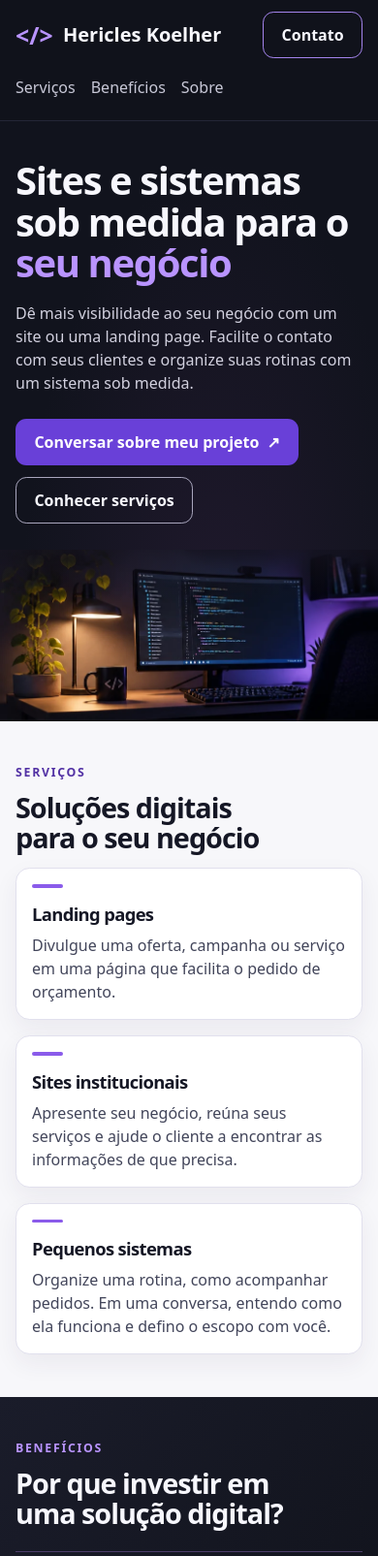
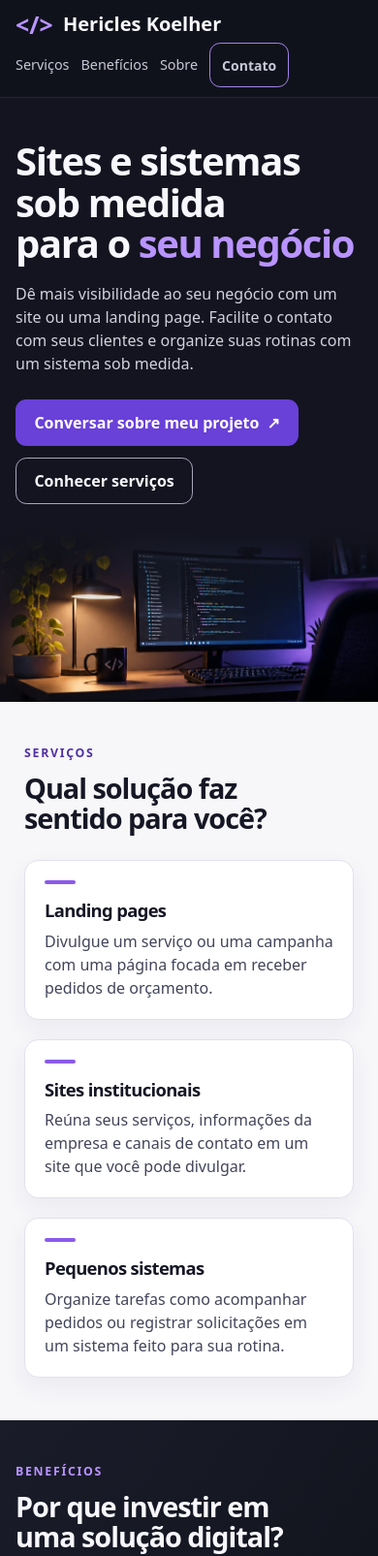
Before and after one commit to hericles-koelher/hericles-koelher.github.io, an Astro site: page / in a window 390 px wide. Shown: the top 1605 px of the page at 97% size. Built offline with nearby package versions, Linux system fonts and the light colour scheme; Astro itself is replaced by a stand-in of ours.

Commit message:
Refina layout e interações da landing page

```diff
--- a/src/pages/index.astro
+++ b/src/pages/index.astro
@@ -13,15 +13,15 @@ const navigation = [
 const services = [
   {
     title: 'Landing pages',
-    description: 'Divulgue uma oferta, campanha ou serviço em uma página que facilita o pedido de orçamento.',
+    description: 'Divulgue um serviço ou uma campanha com uma página focada em receber pedidos de orçamento.',
   },
   {
     title: 'Sites institucionais',
-    description: 'Apresente seu negócio, reúna seus serviços e ajude o cliente a encontrar as informações de que precisa.',
+    description: 'Reúna seus serviços, informações da empresa e canais de contato em um site que você pode divulgar.',
   },
   {
     title: 'Pequenos sistemas',
-    description: 'Organize uma rotina, como acompanhar pedidos. Em uma conversa, entendo como ela funciona e defino o escopo com você.',
+    description: 'Organize tarefas como acompanhar pedidos ou registrar solicitações em um sistema feito para sua rotina.',
   },
 ];
 
@@ -53,8 +53,8 @@ const contactEmail = 'contato.hericleskoelher@outlook.com';
       <a class="brand" href="#topo"><span class="brand-mark" aria-hidden="true">&lt;/&gt;</span> Hericles Koelher</a>
       <nav class="main-nav" aria-label="Navegação principal">
         {navigation.map(({ label, href }) => <a href={href}>{label}</a>)}
+        <a class="button header-contact" href="#contato">Contato</a>
       </nav>
-      <a class="button header-contact" href="#contato">Contato</a>
     </div>
   </header>
 
@@ -77,9 +77,9 @@ const contactEmail = 'contato.hericleskoelher@outlook.com';
 
     <section id="servicos" class="services" aria-labelledby="titulo-servicos">
       <div class="shell services-grid">
-        <div>
+        <div class="services-heading">
           <p class="eyebrow">Serviços</p>
-          <h2 id="titulo-servicos">Soluções digitais para o seu negócio</h2>
+          <h2 id="titulo-servicos">Qual solução faz sentido para você?</h2>
         </div>
         {services.map(({ title, description }) => (
           <article class="service-card">
--- a/src/styles/global.css
+++ b/src/styles/global.css
@@ -16,7 +16,7 @@
   font-family: var(--font-sans);
 }
 
-.shell { width: min(100% - 3rem, 86rem); margin-inline: auto; }
+.shell { width: min(calc(100% - 6rem), 74rem); margin-inline: auto; }
 section { scroll-margin-top: 1rem; }
 :focus-visible { outline: 3px solid #9668ff; outline-offset: 4px; }
 .skip-link { position: absolute; z-index: 2; left: 1rem; top: -5rem; background: white; color: var(--color-ink); padding: .75rem 1rem; }
@@ -26,7 +26,7 @@ section { scroll-margin-top: 1rem; }
 .header-inner, .footer-inner { min-height: 4.5rem; display: flex; align-items: center; justify-content: space-between; gap: 1.5rem; }
 .brand { display: inline-flex; align-items: center; gap: .65rem; font-size: 1.25rem; font-weight: 800; white-space: nowrap; }
 .brand-mark { color: var(--color-lavender); font-size: 1.55rem; line-height: 1; }
-.main-nav { display: flex; flex-wrap: wrap; gap: .5rem clamp(1rem, 3vw, 2.75rem); }
+.main-nav { display: flex; align-items: center; flex-wrap: wrap; gap: .5rem clamp(1rem, 3vw, 2.25rem); }
 .main-nav a, .site-footer a:not(.brand) { color: #c8c8d7; }
 
 .button { display: inline-flex; align-items: center; justify-content: center; gap: .5rem; min-height: 3rem; padding: .7rem 1.15rem; border: 1px solid transparent; border-radius: .7rem; font-weight: 700; text-align: center; }
@@ -34,20 +34,21 @@ section { scroll-margin-top: 1rem; }
 .button-primary { background: var(--color-action); color: white; }
 .button-outline { border-color: #a9a6bd; }
 
-.hero { overflow: hidden; background: radial-gradient(ellipse at 58% 90%, #20192d, var(--color-night) 65%); }
-.hero-inner { position: relative; display: grid; align-items: center; min-height: clamp(23rem, 31vw, 30rem); }
-.hero-copy { position: relative; z-index: 1; padding-block: clamp(3rem, 6vw, 6rem); max-width: 45rem; width: 58%; }
+.hero { overflow: hidden; background: #13141f; }
+.hero-inner { position: relative; display: grid; align-items: center; min-height: clamp(30rem, 40vw, 37rem); }
+.hero-copy { position: relative; z-index: 1; padding-block: clamp(3rem, 6vw, 6rem); max-width: 39rem; width: 56%; }
 h1, h2, h3 { font-weight: 800; letter-spacing: -.035em; }
-h1 { font-size: clamp(2.5rem, 3.8vw, 4rem); line-height: 1.06; }
+h1 { max-width: 16ch; font-size: clamp(2.5rem, 4.1vw, 3.9rem); line-height: 1.06; text-wrap: balance; }
 h1 span { color: var(--color-lavender); }
-.hero-copy p { max-width: 32rem; margin-block: 1.15rem 1.55rem; color: #d2d1df; font-size: clamp(1rem, 1.4vw, 1.16rem); line-height: 1.5; }
-.hero-art { position: absolute; top: 0; bottom: 0; left: 47%; right: min(-1.5rem, calc((86rem - 100vw) / 2)); }
+.hero-copy p { max-width: 28rem; margin-block: 1.15rem 1.55rem; color: #d2d1df; font-size: clamp(1rem, 1.4vw, 1.16rem); line-height: 1.5; }
+.hero-art { position: absolute; top: 0; bottom: 0; left: 46%; right: min(-3rem, calc((74rem - 100vw) / 2)); mask-image: linear-gradient(90deg, transparent 1%, #000 41%); }
 .hero-art img { width: 100%; height: 100%; object-fit: cover; object-position: 65% center; }
-.hero-art::after { content: ""; position: absolute; inset: 0; background: linear-gradient(90deg, #181522, transparent 35%), linear-gradient(0deg, #11131d55, transparent 55%); pointer-events: none; }
+.hero-art::after { content: ""; position: absolute; inset: 0; background: linear-gradient(0deg, #13141f, transparent 35%); pointer-events: none; }
 
 .services, .benefits, .about { padding-block: clamp(2.75rem, 5.5vw, 5rem); }
 .services { color: var(--color-ink); background: var(--color-paper); }
-.services-grid { display: grid; grid-template-columns: 1fr repeat(3, minmax(0, 1fr)); gap: clamp(1rem, 2vw, 2rem); }
+.services-grid { display: grid; grid-template-columns: repeat(3, minmax(0, 1fr)); gap: clamp(1.25rem, 2vw, 2rem); }
+.services-heading { grid-column: 1 / -1; margin-bottom: .5rem; }
 .eyebrow { color: var(--color-lavender); font-size: .77rem; text-transform: uppercase; font-weight: 800; letter-spacing: .14em; margin-bottom: .65rem; }
 .services .eyebrow { color: #5231a4; }
 h2 { font-size: clamp(1.8rem, 2.8vw, 2.65rem); line-height: 1.08; text-wrap: balance; }
@@ -71,37 +72,41 @@ h3 { font-size: clamp(1.15rem, 1.55vw, 1.35rem); line-height: 1.2; }
 .benefit { padding: 1rem 0 0; border-top: 1px solid #4c3d6a; }
 .benefit p, .about p:not(.eyebrow) { color: #c9c9d9; }
 .about { border-top: 1px solid #27293a; }
-.about-layout { display: grid; grid-template-columns: minmax(0, 1fr) minmax(0, 18rem); align-items: center; gap: clamp(1.5rem, 5vw, 5rem); }
+.about-layout { display: grid; max-width: 58rem; grid-template-columns: minmax(0, 1fr) minmax(0, 17rem); align-items: center; gap: clamp(2rem, 6vw, 5rem); }
 .about-copy h2 { text-wrap: wrap; }
-.about-bio { max-width: 38rem; margin-block: 1rem .75rem; font-size: 1.125rem; line-height: 1.65; }
-.about-portrait { width: min(100%, 18rem); aspect-ratio: 4 / 5; justify-self: center; }
+.about-bio { max-width: 30rem; margin-block: 1rem .75rem; font-size: 1.125rem; line-height: 1.65; }
+.about-portrait { width: min(100%, 17rem); aspect-ratio: 4 / 5; justify-self: center; }
 .about-portrait img { width: 100%; height: 100%; object-fit: cover; object-position: center 28%; border-radius: .9rem; }
 .about-links a { color: var(--color-lavender); font-weight: 700; text-decoration: underline; text-underline-offset: .2em; }
 
 .contact { padding-block: .5rem clamp(2.5rem, 5vw, 4rem); }
-.contact-panel { display: flex; flex-wrap: wrap; align-items: center; justify-content: space-between; gap: 1.5rem; padding: clamp(1.5rem, 4vw, 3.25rem); border-radius: 1rem; background: linear-gradient(110deg, #38266f, #5b459d); }
+.contact-panel { display: grid; grid-template-columns: minmax(0, 1fr) minmax(11rem, auto); align-items: center; gap: 2rem; padding: clamp(1.5rem, 4vw, 3.25rem); border-radius: 1rem; background: linear-gradient(110deg, #38266f, #5b459d); }
 .contact-panel p { max-width: 46rem; margin-top: .7rem; color: #faf7ff; }
-.contact-panel .contact-address { padding: .8rem 1rem; margin: 0; color: #fff; background: #ffffff1a; border-radius: .6rem; font-weight: 700; overflow-wrap: anywhere; user-select: text; }
+.contact-panel .contact-address { width: 100%; padding: .8rem 1rem; margin: 0; color: #2e1c56; background: #f7f0ff; border-radius: .6rem; font-weight: 700; overflow-wrap: anywhere; user-select: text; }
 .contact-address { min-width: 0; max-width: 100%; }
 .site-footer { border-top: 1px solid #27293a; }
 
 @media (max-width: 63rem) {
-  .services-grid { grid-template-columns: repeat(3, minmax(0, 1fr)); }
-  .services-grid > div { grid-column: 1 / -1; }
-  .hero-break { display: none; }
+  .shell { width: calc(100% - 4rem); }
+  .hero-art { right: -2rem; }
 }
 
 @media (max-width: 47rem) {
-  .shell { width: calc(100% - 2rem); }
-  .header-inner { display: grid; grid-template-columns: minmax(0, 1fr) auto; gap: .5rem 1rem; padding-block: .75rem; }
-  .header-contact { grid-column: 2; grid-row: 1; }
-  .main-nav { grid-column: 1 / -1; grid-row: 2; }
+  .shell { width: calc(100% - 2rem); max-width: none; }
+  .header-inner { display: grid; grid-template-columns: minmax(0, 1fr) auto; gap: .25rem .75rem; padding-block: .65rem; }
+  .header-inner .brand { grid-column: 1 / -1; }
+  .main-nav { grid-column: 1 / -1; grid-row: 2; gap: .25rem .75rem; font-size: .9rem; }
   .main-nav a { display: inline-flex; align-items: center; min-height: 2.75rem; }
+  .header-contact { padding-inline: .75rem; font-size: .875rem; }
   .hero-inner { min-height: auto; }
-  .hero-copy { width: auto; padding-block: 2.5rem 1.65rem; }
-  .hero-art { position: relative; inset: auto; margin-inline: -1rem; aspect-ratio: 2.2; }
-  .hero-art::after { background: linear-gradient(180deg, #181522aa, transparent 30%); }
-  .services-grid, .benefits-layout, .about-layout { grid-template-columns: minmax(0, 1fr); }
+  .hero-copy { width: 100%; padding-block: 2.75rem 1.65rem; }
+  .hero-art { position: relative; inset: auto; margin-inline: -1rem; aspect-ratio: 2.2; mask-image: none; }
+  .hero-art::after { background: linear-gradient(#13141f, transparent 43%); }
+  .services-grid, .benefits-layout, .about-layout, .contact-panel { grid-template-columns: minmax(0, 1fr); }
+  .services-grid { max-width: calc((100% - 1rem) / 1.1); }
+  .service-card { padding: 1.25rem; }
+  .about-portrait { width: min(100%, 14rem); justify-self: start; }
+  .contact-panel > .contact-address { width: min(100%, 18rem); }
 }
 
 @media (max-width: 29rem) {
@@ -126,16 +131,9 @@ h3 { font-size: clamp(1.15rem, 1.55vw, 1.35rem); line-height: 1.2; }
       transform: translateY(-2px);
     }
 
-    .service-card:hover {
+    .services .service-card:hover {
       z-index: 1;
       transform: scale(1.1);
-    }
-
-    @media (max-width: 47rem) {
-      .services-grid {
-        /* Leave room for a full-width card to grow by 10%. */
-        max-width: calc((100% - 1rem) / 1.1);
-      }
     }
   }
 }
```
